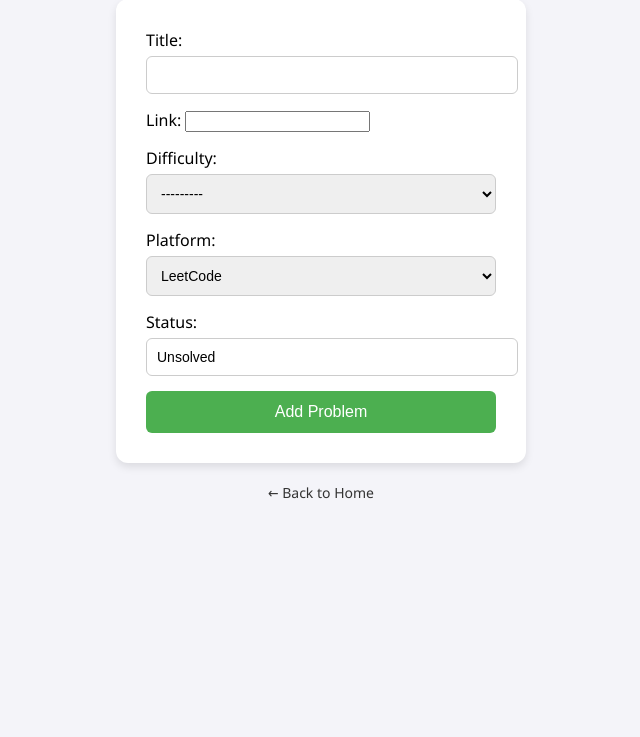
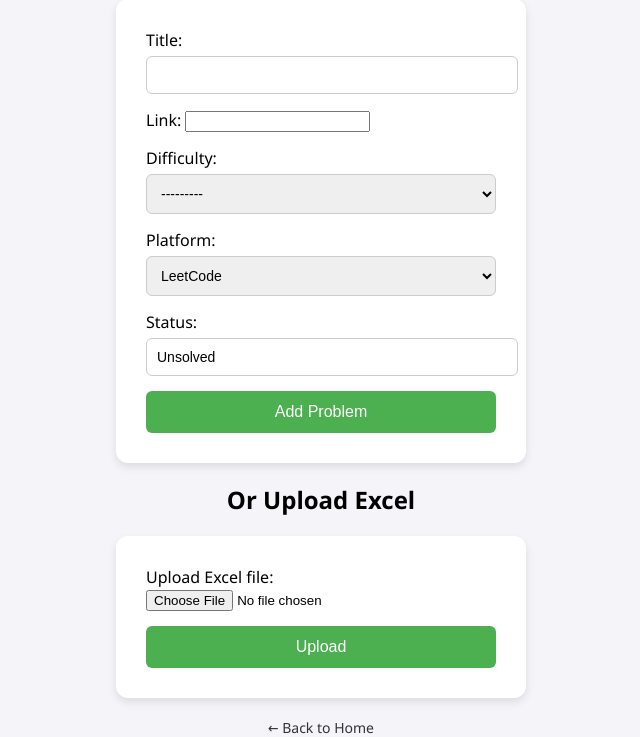
Before and after one commit to SUYASHHAGARWAL/dsa_tracker, a Django app: page /add/ in a window 1280 px wide. Shown: the part 115-852 px from the top of the page, without its empty margins (319-959 px from the left). Before the commit the page ends 614 px from the top, so only its background shows below. Run offline with Django 4.2, Linux system fonts and the light colour scheme; a user stored in the database is signed in.

Commit message:
Done and Dusted

```diff
--- a/dsa_tracker/problems/forms.py
+++ b/dsa_tracker/problems/forms.py
@@ -5,3 +5,7 @@
     class Meta:
         model = Problem
         fields = ['title', 'link', 'difficulty', 'platform', 'status']
+
+
+class ExcelUploadForm(forms.Form):
+    file = forms.FileField(label='Upload Excel file')
--- a/dsa_tracker/problems/templates/home.html
+++ b/dsa_tracker/problems/templates/home.html
@@ -194,7 +194,8 @@
                 </span>
 
                 <br>
-                Platform: {{ problem.platform }}
+                Platform: <a href="{{ problem.link }}" target="_blank" rel="noopener noreferrer">{{ problem.platform }}</a>
+
 
                 <div class="problem-actions">
                     <a href="{% url 'toggle_status' problem.id %}">
--- a/dsa_tracker/problems/templates/problems/add_problems.html
+++ b/dsa_tracker/problems/templates/problems/add_problems.html
@@ -79,6 +79,12 @@
         {{ form.as_p }}
         <button type="submit">Add Problem</button>
     </form>
+    <h2>Or Upload Excel</h2>
+<form method="post" enctype="multipart/form-data">
+    {% csrf_token %}
+    {{ excel_form.as_p }}
+    <button type="submit">Upload</button>
+</form>
     <a href="{% url 'home' %}">← Back to Home</a>
 </body>
 </html>
--- a/dsa_tracker/problems/views.py
+++ b/dsa_tracker/problems/views.py
@@ -3,7 +3,8 @@
 from django.contrib.auth.forms import UserCreationForm, AuthenticationForm
 from django.contrib.auth import login, logout, authenticate
 from .models import Problem
-from .forms import ProblemForm
+from .forms import ProblemForm, ExcelUploadForm
+import pandas as pd
 
 
 @login_required
@@ -36,17 +37,29 @@
 
 @login_required
 def add_problem(request):
-    if request.method == 'POST':
-        form = ProblemForm(request.POST)
-        if form.is_valid():
-            problem = form.save(commit=False)
-            problem.user = request.user
-            problem.save()
+    if request.method == 'POST' and 'file' in request.FILES:
+        excel_form = ExcelUploadForm(request.POST, request.FILES)
+        if excel_form.is_valid():
+            excel_file = request.FILES['file']
+
+            # read the excel using pandas
+            df = pd.read_excel(excel_file)
+
+            for _, row in df.iterrows():
+                Problem.objects.create(
+                    title=row['title'],
+                    link=row['link'],
+                    platform=row['platform'],
+                    difficulty=row['difficulty'],
+                    # if you added 'user' field
+                    user=request.user
+                )
             return redirect('home')
     else:
-        form = ProblemForm()
-    return render(request, 'problems/add_problems.html', {'form': form})
+        excel_form = ExcelUploadForm()
 
+    form = ProblemForm()
+    return render(request, 'problems/add_problems.html', {'form': form, 'excel_form': excel_form})
 
 
 
```
Also changed, not shown: dsa_tracker/db.sqlite3.
